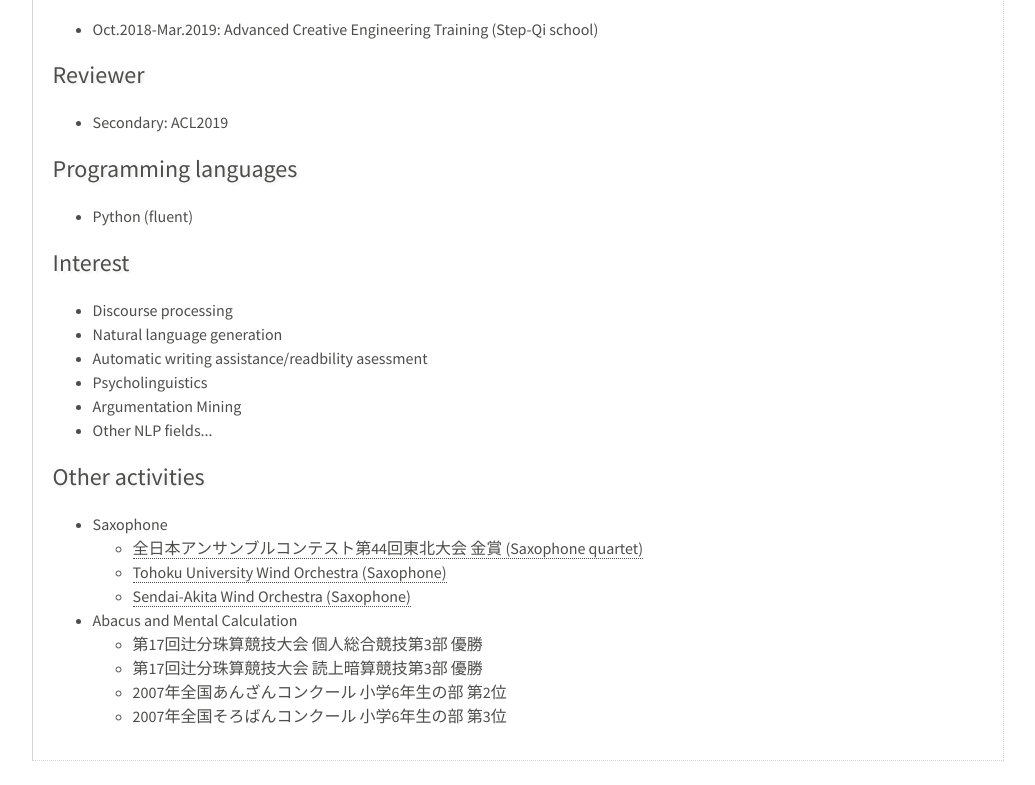
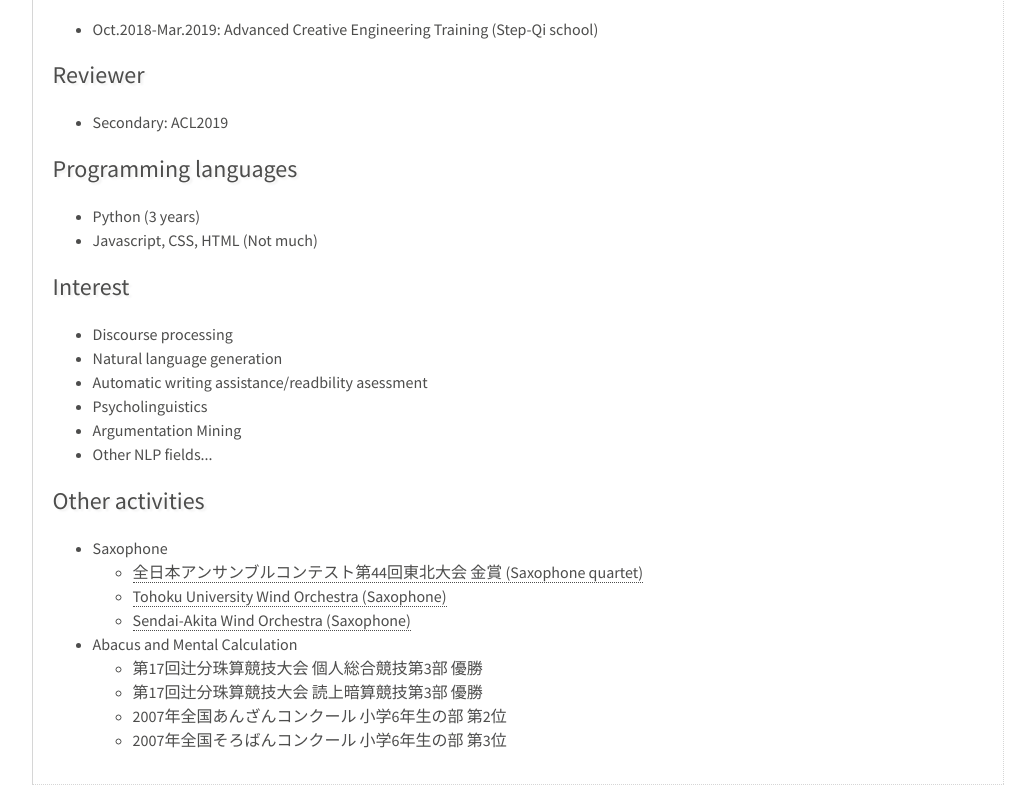
Before and after one commit to kuribayashi4/kuribayashi4.github.io, a plain HTML site: page index.html in a window 1280 px wide. Shown: the part 4047-4832 px from the top of the page, without its empty margins (122-1157 px from the left). Before the commit the page ends 4808 px from the top, so only its background shows below. Drawn offline with Linux system fonts and the light colour scheme.

Commit message:
Update documentation

```diff
--- a/index.html
+++ b/index.html
@@ -128,7 +128,8 @@ In Proceedings of the 5th Workshop on Argument Mining, pp.79-89, 2018/11.
 </ul>
 <h2>Programming languages</h2>
 <ul>
-<li>Python (fluent)</li>
+<li>Python (3 years)</li>
+<li>Javascript, CSS, HTML (Not much)</li>
 </ul>
 <h2>Interest</h2>
 <ul>
```
